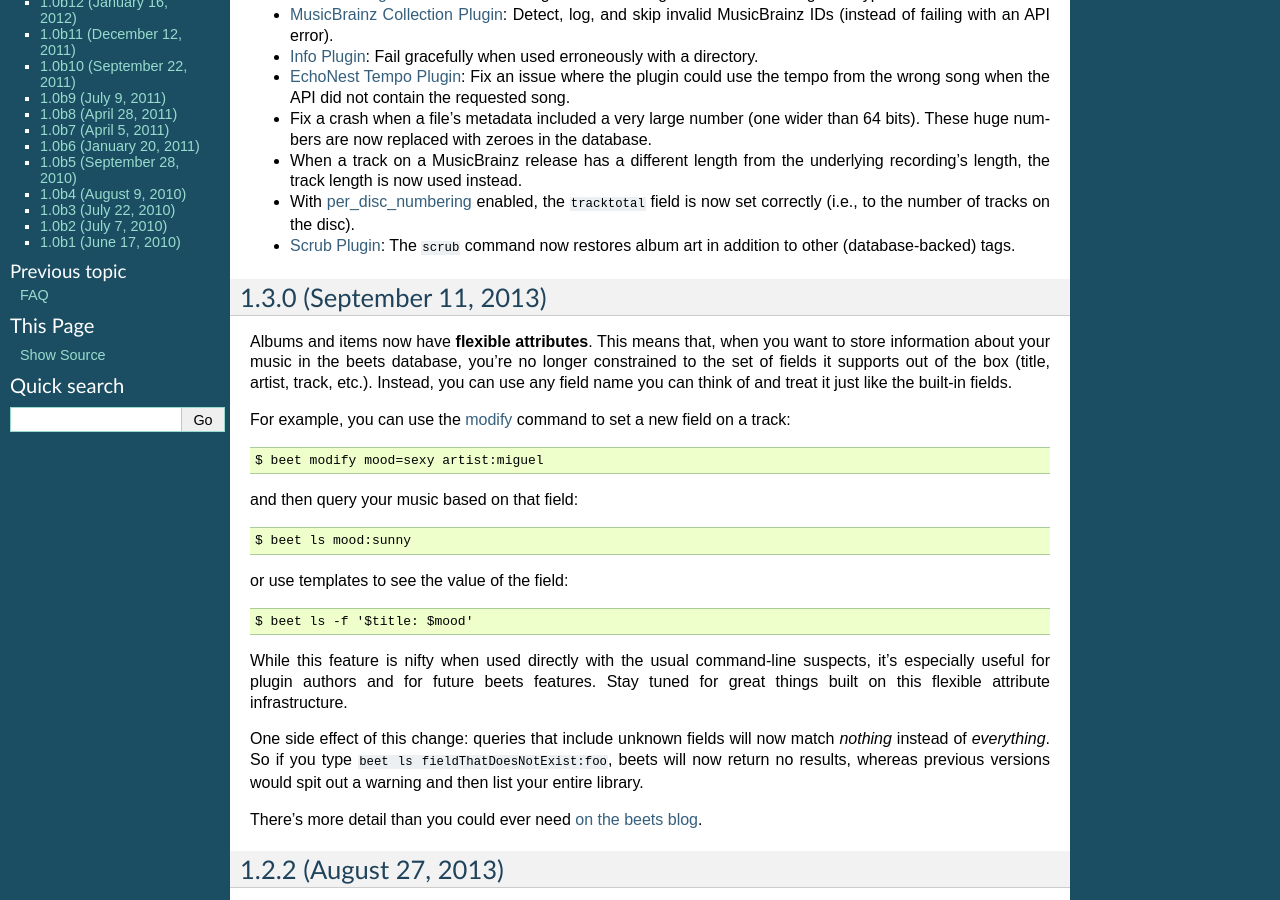
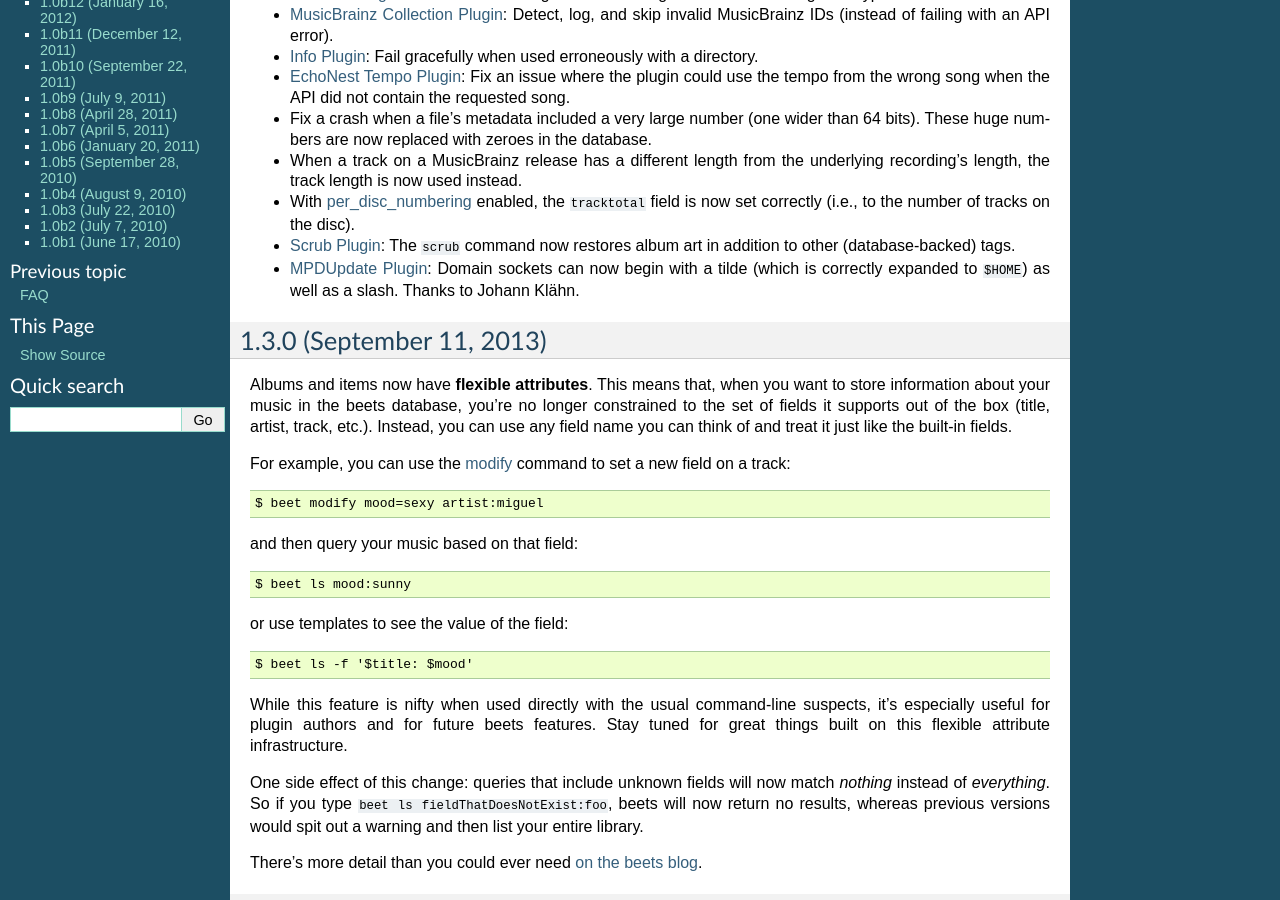
Before and after one commit to google-code-export/beets, a Sphinx documentation site: the page built from docs/changelog.rst, in a window 1280 px wide and 900 px high, scrolled down 400 px. Built offline with Sphinx 7.4.7, drawn with Linux system fonts in a browser that asks for light colours; pages that are not in the unit, such as notebooks, are missing from menus.

Commit message:
changelog for #391

```diff
--- a/docs/changelog.rst
+++ b/docs/changelog.rst
@@ -34,6 +34,9 @@
   correctly (i.e., to the number of tracks on the disc).
 * :doc:`/plugins/scrub`: The ``scrub`` command now restores album art in
   addition to other (database-backed) tags.
+* :doc:`/plugins/mpdupdate`: Domain sockets can now begin with a tilde (which
+  is correctly expanded to ``$HOME``) as well as a slash. Thanks to Johann
+  Klähn.
 
 .. _Opus: http://www.opus-codec.org/
 .. _@Verrus: https://github.com/Verrus
```
